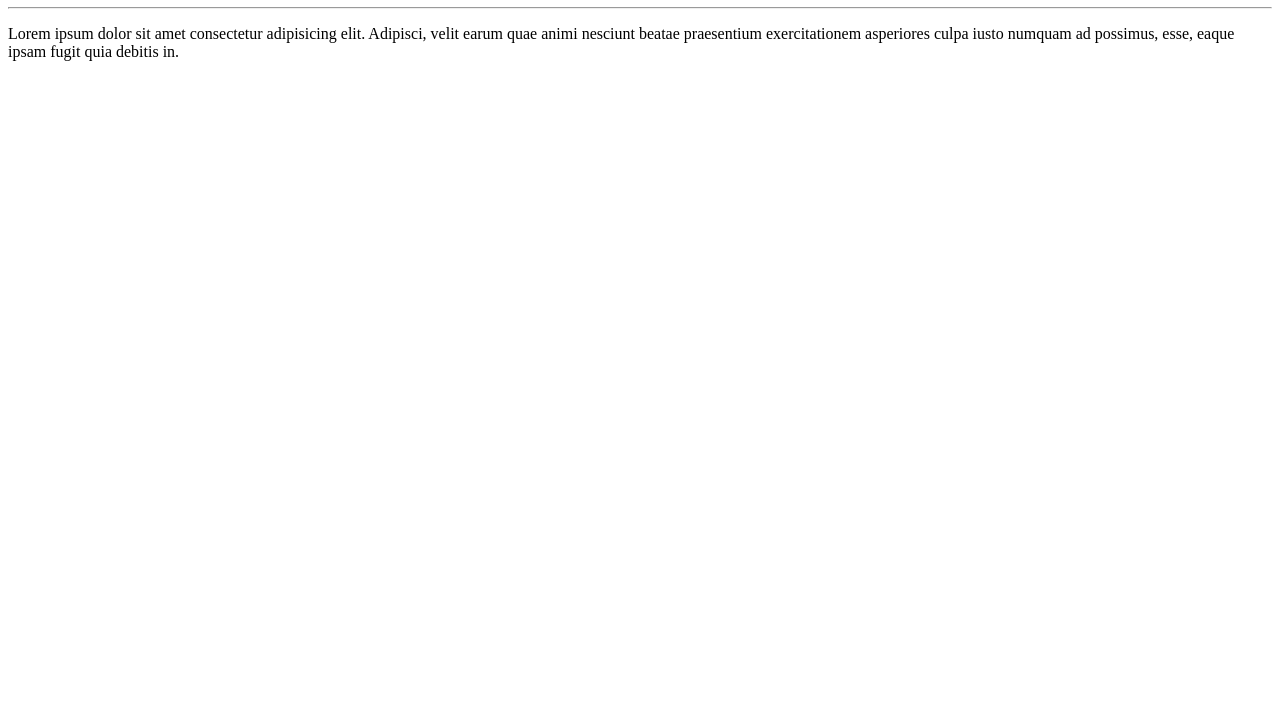
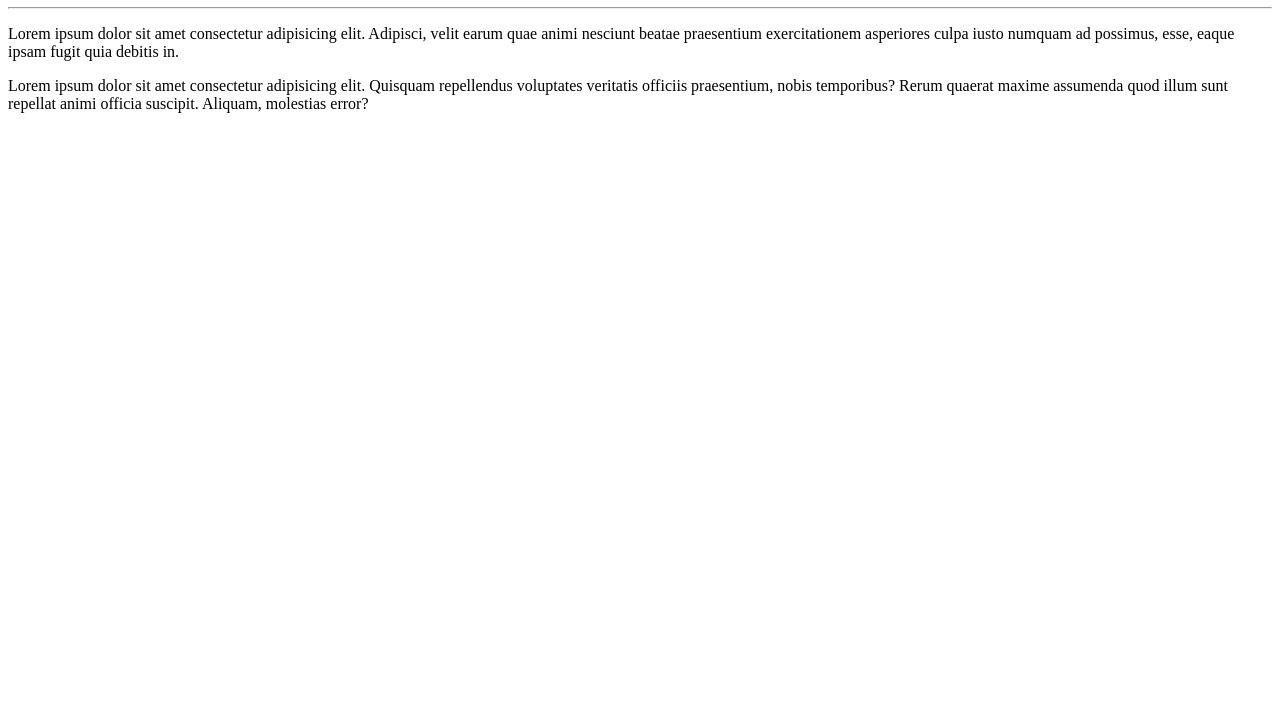
Before and after one commit to gustavo-pessoa/Ola-Mundo, a plain HTML site: page Site exemplo/index.html in a window 1280 px wide. Shown: the part 73-800 px from the top of the page. Drawn offline with Linux system fonts and the light colour scheme.

Commit message:
Adicionei um parágrafo

```diff
--- a/Site exemplo/index.html
+++ b/Site exemplo/index.html
@@ -9,5 +9,6 @@
     <h1>Olá, Mundo!</h1>
     <hr>
     <p>Lorem ipsum dolor sit amet consectetur adipisicing elit. Adipisci, velit earum quae animi nesciunt beatae praesentium exercitationem asperiores culpa iusto numquam ad possimus, esse, eaque ipsam fugit quia debitis in.</p>
+    <p>Lorem ipsum dolor sit amet consectetur adipisicing elit. Quisquam repellendus voluptates veritatis officiis praesentium, nobis temporibus? Rerum quaerat maxime assumenda quod illum sunt repellat animi officia suscipit. Aliquam, molestias error?</p>
 </body>
 </html>
```
